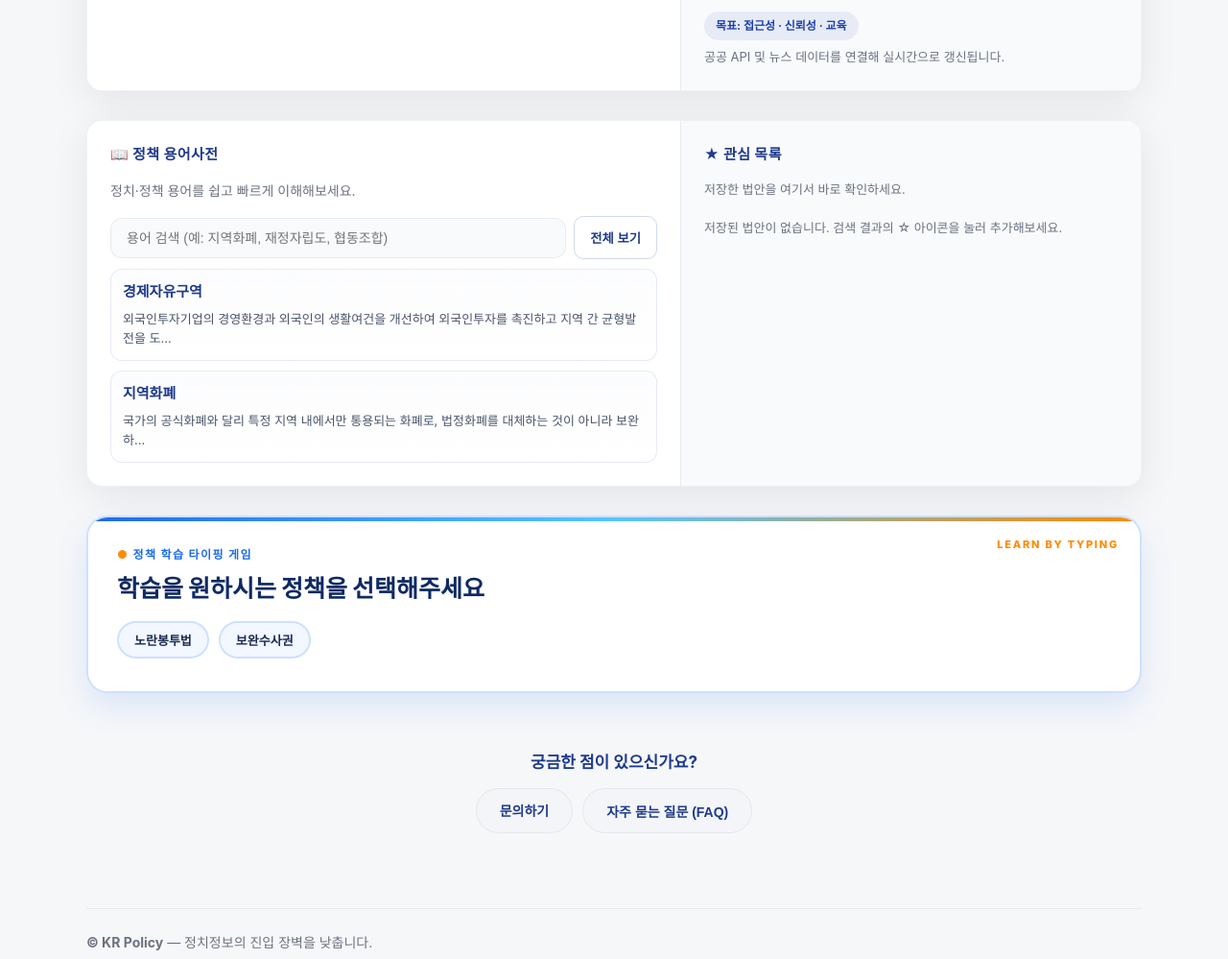
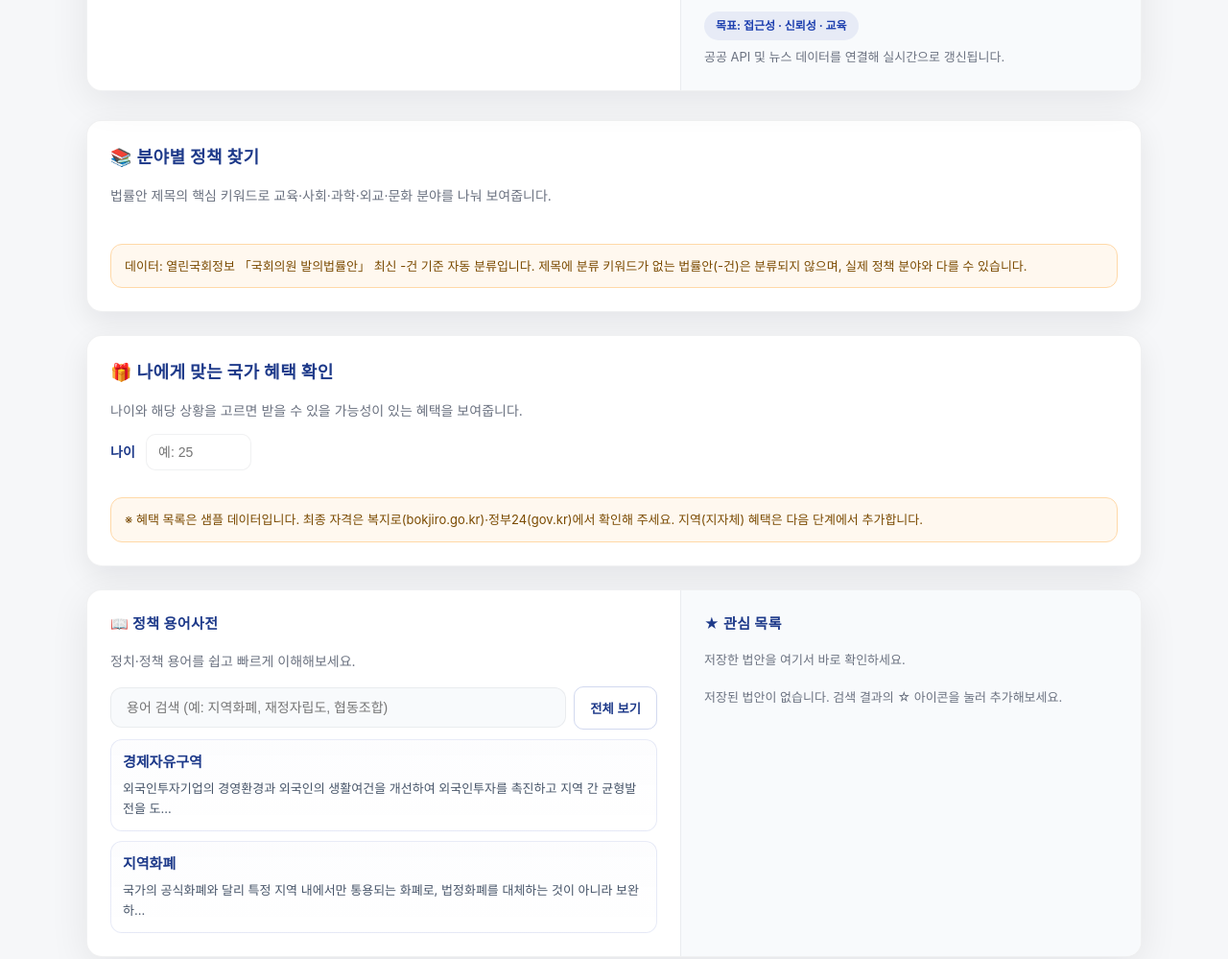
Before and after one commit to foray7575/kr-policy-new, a plain HTML site: page index.html in a window 1280 px wide. Shown: the part 1180-2179 px from the top of the page at 96% size. Drawn offline with Linux system fonts and the light colour scheme; no server answers.

Commit message:
분야별 정책 찾기·국가 혜택 확인 섹션 추가, 타자게임 7개 주제(나비스 정의문) 적용

```diff
--- a/index.html
+++ b/index.html
@@ -6,6 +6,7 @@
   <meta name="viewport" content="width=device-width, initial-scale=1" />
   <title>KR Policy — 정책과 정치인을 쉽게 찾는 시작점</title>
   <link rel="stylesheet" href="style.css">
+  <link rel="stylesheet" href="features.css">
 </head>
 
 <body>
@@ -82,6 +83,32 @@
       </div>
     </section>
 
+    <section class="side-card category-section" aria-labelledby="cat-title" style="margin-bottom:24px">
+      <h3 id="cat-title">📚 분야별 정책 찾기</h3>
+      <p style="margin:0 0 14px;color:var(--muted);font-size:14px">법률안 제목의 핵심 키워드로 교육·사회·과학·외교·문화 분야를 나눠 보여줍니다.</p>
+      <div class="cat-tabs" id="catTabs" role="group" aria-label="분야 선택"></div>
+      <div class="keyword-chips" id="catKeywords"></div>
+      <div id="catList" aria-live="polite"></div>
+      <div class="note-box">
+        데이터: 열린국회정보 「국회의원 발의법률안」 최신 <span id="catSnapCount">-</span>건 기준 자동 분류입니다. 제목에 분류 키워드가 없는 법률안(<span id="catUnclassCount">-</span>건)은 분류되지 않으며, 실제 정책 분야와 다를 수 있습니다.
+      </div>
+    </section>
+
+    <section class="side-card benefit-section" aria-labelledby="benefit-title" style="margin-bottom:24px">
+      <h3 id="benefit-title">🎁 나에게 맞는 국가 혜택 확인</h3>
+      <p style="margin:0 0 14px;color:var(--muted);font-size:14px">나이와 해당 상황을 고르면 받을 수 있을 가능성이 있는 혜택을 보여줍니다.</p>
+      <div style="display:flex;gap:12px;align-items:center;flex-wrap:wrap;margin-bottom:14px">
+        <label style="font-size:14px;font-weight:700;color:var(--blue-text)">나이
+          <input id="benefitAge" class="num-input" type="number" min="0" max="120" placeholder="예: 25" style="margin-left:8px" />
+        </label>
+      </div>
+      <div class="benefit-checks" id="benefitChecks"></div>
+      <div id="benefitResult" style="margin-top:6px"></div>
+      <div class="note-box">
+        ※ 혜택 목록은 샘플 데이터입니다. 최종 자격은 복지로(bokjiro.go.kr)·정부24(gov.kr)에서 확인해 주세요. 지역(지자체) 혜택은 다음 단계에서 추가합니다.
+      </div>
+    </section>
+
     <section class="hero glossary-hero" aria-label="정책 용어사전과 관심 목록">
       <div class="hero-card">
         <div class="hero-news glossary-panel" aria-label="정책 용어사전">
@@ -105,10 +132,8 @@
     <section class="typing-slide" aria-labelledby="typing-title">
       <div class="typing-kicker">정책 학습 타이핑 게임</div>
       <h2 id="typing-title">학습을 원하시는 정책을 선택해주세요</h2>
-      <div class="typing-topic-picker" role="radiogroup" aria-label="타자 게임 주제 선택">
-        <button type="button" class="typing-topic-btn" id="topicYellowEnvelope" data-topic="yellowEnvelope" aria-pressed="false">노란봉투법</button>
-        <button type="button" class="typing-topic-btn" id="topicSupplementaryInvestigation" data-topic="supplementaryInvestigation" aria-pressed="false">보완수사권</button>
-      </div>
+      <p style="margin:0 0 4px;color:var(--muted);font-size:13px">출처: 나비스(NABIS) 정책용어사전 정의문 원문 · 주제별 3개 용어</p>
+      <div class="typing-topic-picker" id="typingTopicPicker" role="group" aria-label="타자 게임 주제 선택"></div>
       <div class="typing-play-area" id="typingPlayArea">
         <div class="typing-orbit" aria-label="문장 진행 상태"><span class="typing-orbit-dot"></span><span class="typing-orbit-dot"></span><span class="typing-orbit-dot"></span></div>
         <div class="typing-status"><span class="typing-stat" id="typingRound">대기 중</span><span class="typing-stat" id="typingTimer">시간 0.0초</span></div>
```
